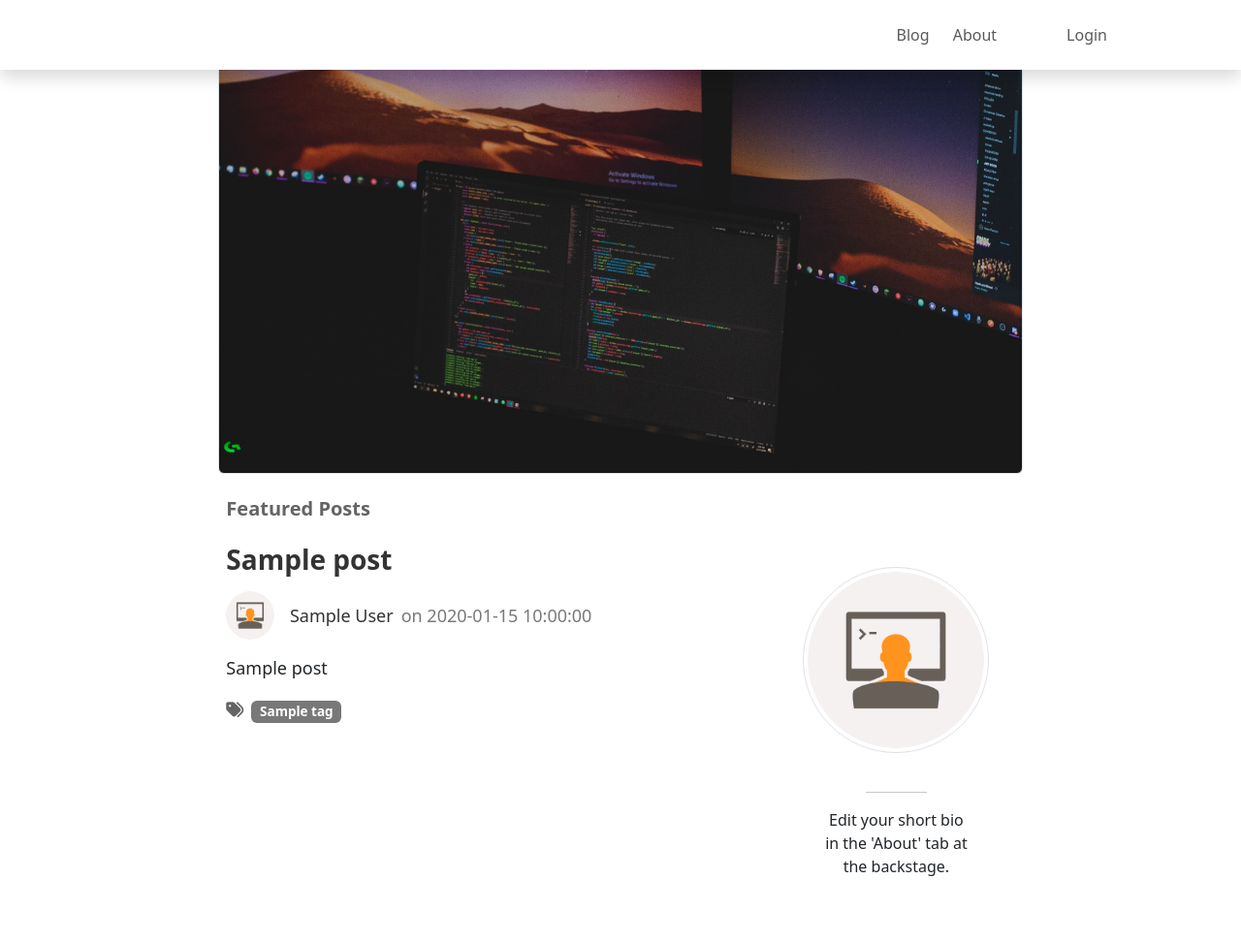
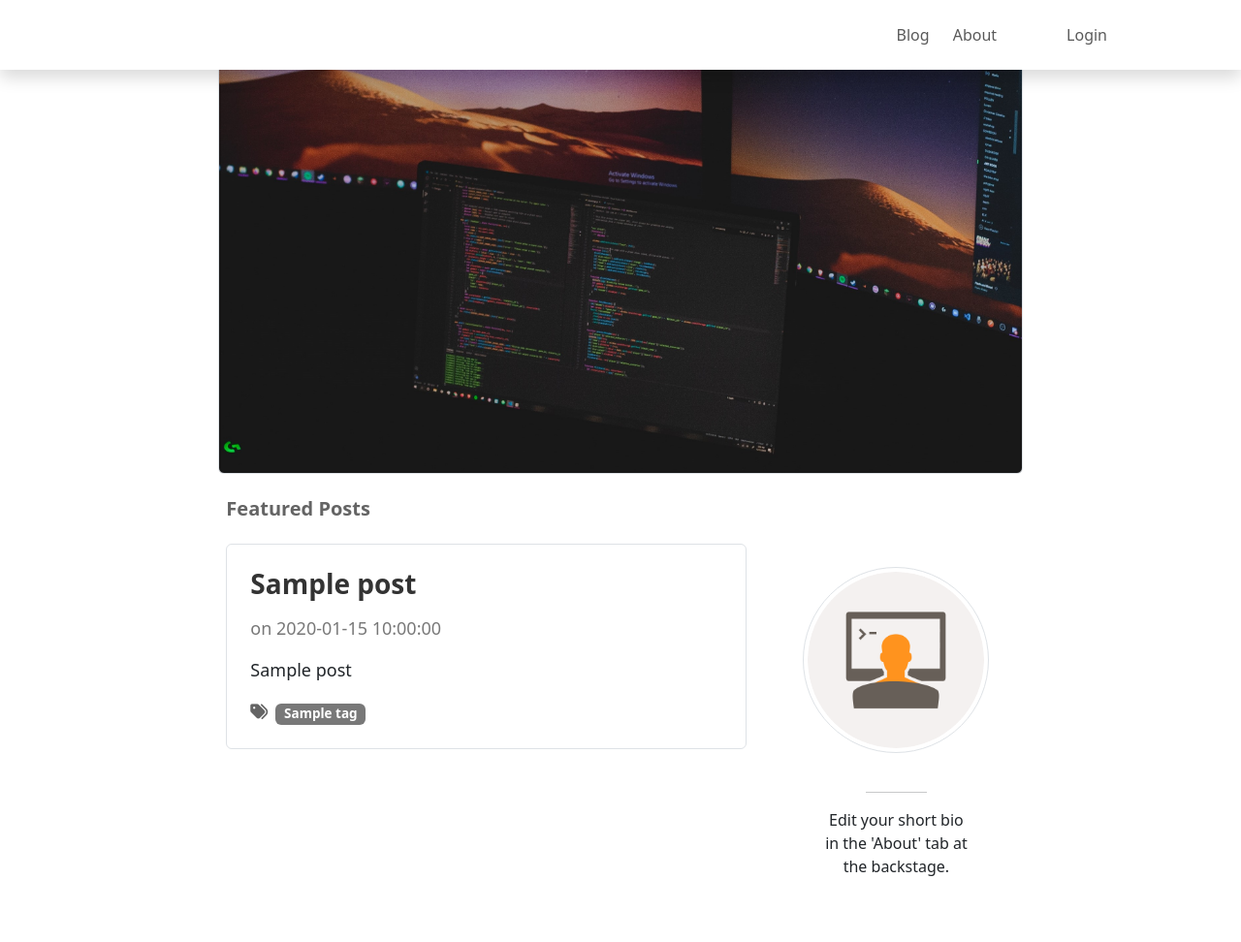
Before and after one commit to hengtseChou/BlogYourWay, a Python web app: template blogyourway/templates/frontstage/home.html in a window 1280 px wide. Shown: the top 972 px of the page at 97% size. Run offline with Jinja, Linux system fonts and the light colour scheme; the template is opened without the code that fills it: most values are stand-ins (such as "Sample title", 1, 10 or a date in 2020).

Commit message:
modify the post block in home/blog

```diff
--- a/blogyourway/static/css/base.css
+++ b/blogyourway/static/css/base.css
@@ -1,5 +1,6 @@
 body {
   font-family: "Ubuntu", "Noto Sans TC", sans-serif;
+  min-height: 100vh;
 }
 
 .toast {
--- a/blogyourway/static/css/panel.css
+++ b/blogyourway/static/css/panel.css
@@ -8,7 +8,6 @@
   width: 250px;
   padding: 20px;
   overflow-y: auto;
-  font-family: "Ubuntu", "Noto Sans TC", sans-serif;
 }
 .sidebar hr {
   border-top: 1px solid #fff;
--- a/blogyourway/templates/base.html
+++ b/blogyourway/templates/base.html
@@ -14,8 +14,10 @@
     <link rel="stylesheet" href="/static/css/base.css" />
     <link rel="stylesheet" href="/static/css/navbar.css" />
     <!-- google font -->
-    <link rel="stylesheet"
-          href="https://fonts.googleapis.com/css?family=Ubuntu|Noto+Sans+TC&display=swap" />
+    <link rel="preconnect" href="https://fonts.googleapis.com">
+    <link rel="preconnect" href="https://fonts.gstatic.com" crossorigin>
+    <link href="https://fonts.googleapis.com/css2?family=Noto+Sans+TC:wght@100..900&family=Ubuntu:ital,wght@0,300;0,400;0,500;0,700;1,300;1,400;1,500;1,700&display=swap"
+          rel="stylesheet">
     <!-- bootstrap -->
     <!-- ver. 5.3.2 -->
     <link href="https://cdn.jsdelivr.net/npm/bootstrap@5.3.2/dist/css/bootstrap.min.css"
--- a/blogyourway/templates/frontstage/blogpost.html
+++ b/blogyourway/templates/frontstage/blogpost.html
@@ -30,7 +30,7 @@
     <div class="row mt-4 mt-md-5">
       <div class="col-lg-8 col-md-10 col-12 mx-auto px-4">
         <h1 class="text-start fw-bold">{{ post.title }}</h1>
-        <h3 class="text-start grey-text mt-3">{{ post.subtitle }}</h3>
+        <h5 class="text-start grey-text mt-3">{{ post.subtitle }}</h5>
         <!-- info row -->
         <div class="d-inline-flex">
           <div class="row mt-3">
--- a/blogyourway/templates/frontstage/home.html
+++ b/blogyourway/templates/frontstage/home.html
@@ -12,28 +12,16 @@
       <div class="offset-lg-2 col-lg-8 col-12">
         <div class="row" style="min-height: calc(100vh - 330px)">
           <!-- post-column -->
-          <div class="col-lg-8 col-11 mx-auto">
+          <div class="col-lg-8 col-12 mx-auto">
             {% if posts|length != 0 %}
               <h5 class="text-start mt-4 ms-2 fw-bold" style="color: #646464">Featured Posts</h5>
               {% for post in posts %}
                 {% set post_link = '/@' ~ post.author ~'/posts/' ~ post.post_uid %}
-                <div class="mt-4 mb-5 ms-2">
+                <div class="ms-lg-2 ms-0 my-4 p-4 border rounded rounded-2">
                   <a href="{{ post_link }}" class="header-link">
                     <h3 class="fw-bold">{{ post.title }}</h3>
                   </a>
                   <div class="d-flex align-items-center my-3">
-                    <a href="about">
-                      {% if user.profile_img_url|length == 0 %}
-                        <img src="/static/img/default-profile.png"
-                             alt="profile-img"
-                             class="profile-md me-2">
-                      {% else %}
-                        <img src="{{ user.profile_img_url }}"
-                             alt="profile-img"
-                             class="profile-md me-2">
-                      {% endif %}
-                    </a>
-                    <a href="about" class="author-link mx-2">{{ post.author }}</a>
                     <div class="grey-text" style="font-size: large;">on {{ post.created_at }}</div>
                   </div>
                   <div class="mb-3" style="font-size: large;">{{ post.subtitle }}</div>
@@ -47,11 +35,6 @@
                     {% endfor %}
                   </div>
                 </div>
-                {% if loop.index != posts|length %}
-                  <hr>
-                {% else %}
-                  <div style="height: 50px;"></div>
-                {% endif %}
               {% endfor %}
             {% else %}
               <h5 class="text-start py-5 fw-bold" style="color: #646464;">No featured posts yet!</h5>
```
Also changed, not shown: blogyourway/templates/frontstage/blog.html (+6 -24 lines).
